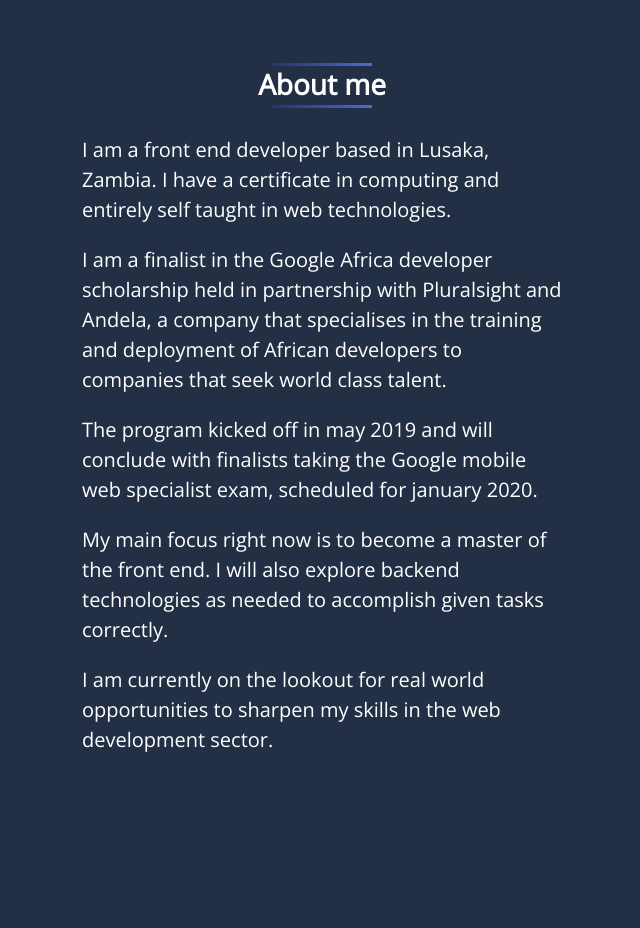
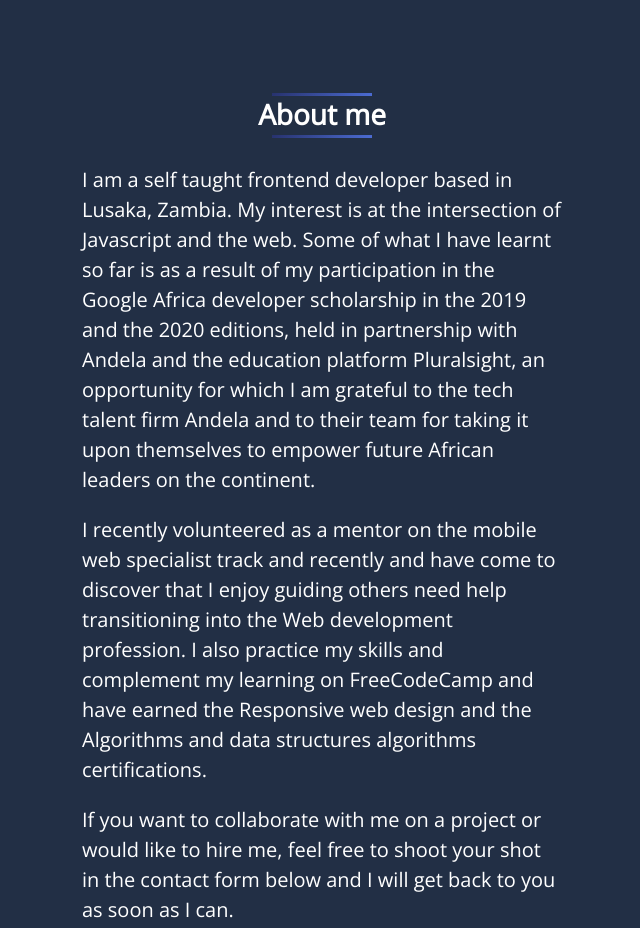
Before and after one commit to ShadeB/Shade.portfolio, a website: page index.html in a window 1280 px wide. Shown: the part 1800-2728 px from the top of the page, without its empty margins (318-958 px from the left). Drawn offline with nearby package versions, Linux system fonts and the light colour scheme.

Commit message:
Fix accessibility issues and update the about me section

```diff
--- a/index.html
+++ b/index.html
@@ -1,6 +1,7 @@
 <!DOCTYPE html>
 <html lang="en">
 	<head>
+		<meta charset="UTF-8" />
 		<meta name="viewport" content="width=device-width, initial-scale=1" />
 		<meta name="description" content="Personal portfolio page" />
 		<title>Shade's portfolio</title>
@@ -34,9 +35,10 @@
 				<div class="intro">
 					<h1>Shade Banda</h1>
 					<p>
-						Frontend developer with an interest in web accessibility and
-						performance, progressive web apps, fully responsive design and a
-						long term goal of becoming a master of ui/ux design.
+						I am a frontend developer based in Lusaka, Zambia. My current stack
+						includes HTML, CSS, Javascript, MongoDB, and Angular. Check out the
+						skills section below for more of what I work with as well as some of
+						my recent projects.
 					</p>
 				</div>
 			</section>
@@ -265,29 +267,28 @@
 				<div class="intro">
 					<h4 id="Aboutme" class="heading text-center">About me</h4>
 					<p>
-						I am a front end developer based in Lusaka, Zambia. I have a
-						certificate in computing and entirely self taught in web
-						technologies.
+						I am a self taught frontend developer based in Lusaka, Zambia. My
+						interest is at the intersection of Javascript and the web. Some of
+						what I have learnt so far is as a result of my participation in the
+						Google Africa developer scholarship in the 2019 and the 2020
+						editions, held in partnership with Andela and the education platform
+						Pluralsight, an opportunity for which I am grateful to the tech
+						talent firm Andela and to their team for taking it upon themselves
+						to empower future African leaders on the continent.
 					</p>
 					<p>
-						I am a finalist in the Google Africa developer scholarship held in
-						partnership with Pluralsight and Andela, a company that specialises
-						in the training and deployment of African developers to companies
-						that seek world class talent.
+						I recently volunteered as a mentor on the mobile web specialist
+						track and recently and have come to discover that I enjoy guiding
+						others need help transitioning into the Web development profession.
+						I also practice my skills and complement my learning on FreeCodeCamp
+						and have earned the Responsive web design and the Algorithms and
+						data structures algorithms certifications.
 					</p>
+
 					<p>
-						The program kicked off in may 2019 and will conclude with finalists
-						taking the Google mobile web specialist exam, scheduled for january
-						2020.
-					</p>
-					<p>
-						My main focus right now is to become a master of the front end. I
-						will also explore backend technologies as needed to accomplish given
-						tasks correctly.
-					</p>
-					<p>
-						I am currently on the lookout for real world opportunities to
-						sharpen my skills in the web development sector.
+						If you want to collaborate with me on a project or would like to
+						hire me, feel free to shoot your shot in the contact form below and
+						I will get back to you as soon as I can.
 					</p>
 				</div>
 			</section>
@@ -337,7 +338,7 @@
 							></textarea>
 						</div>
 
-						<input id="submit" type="submit" value="send" />
+						<button title="submit form" type="submit" id="submit">send</button>
 					</form>
 				</div>
 			</section>
```
